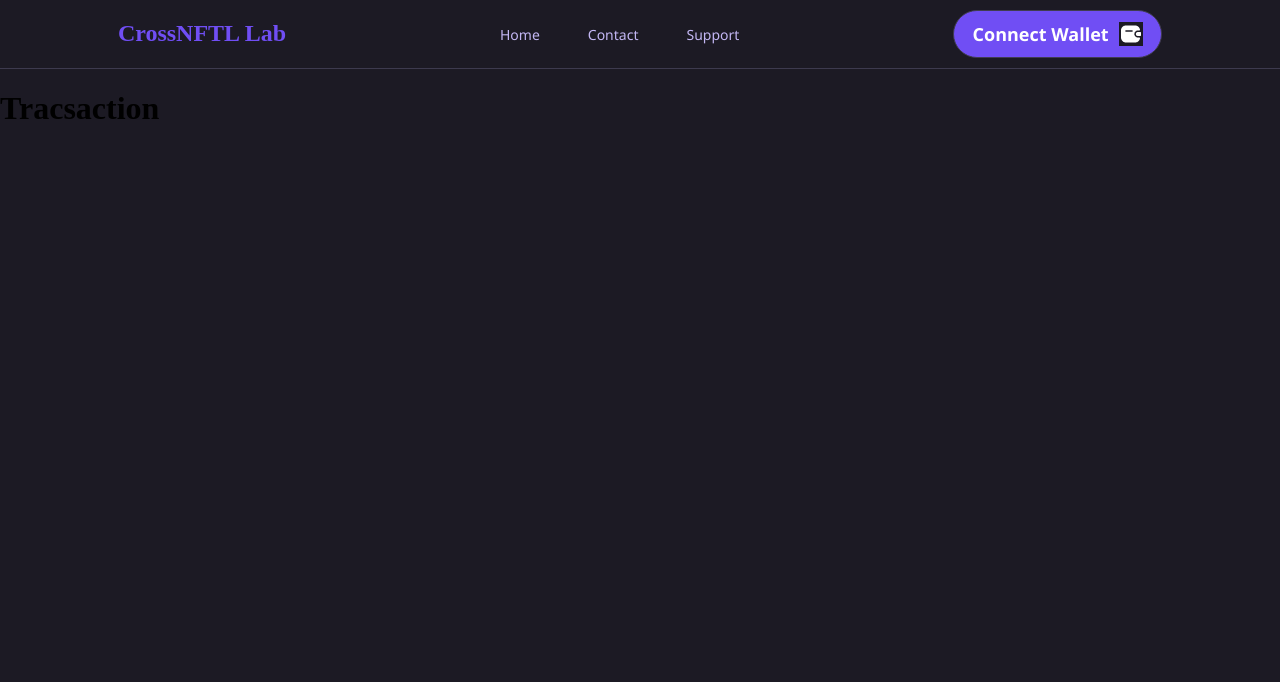
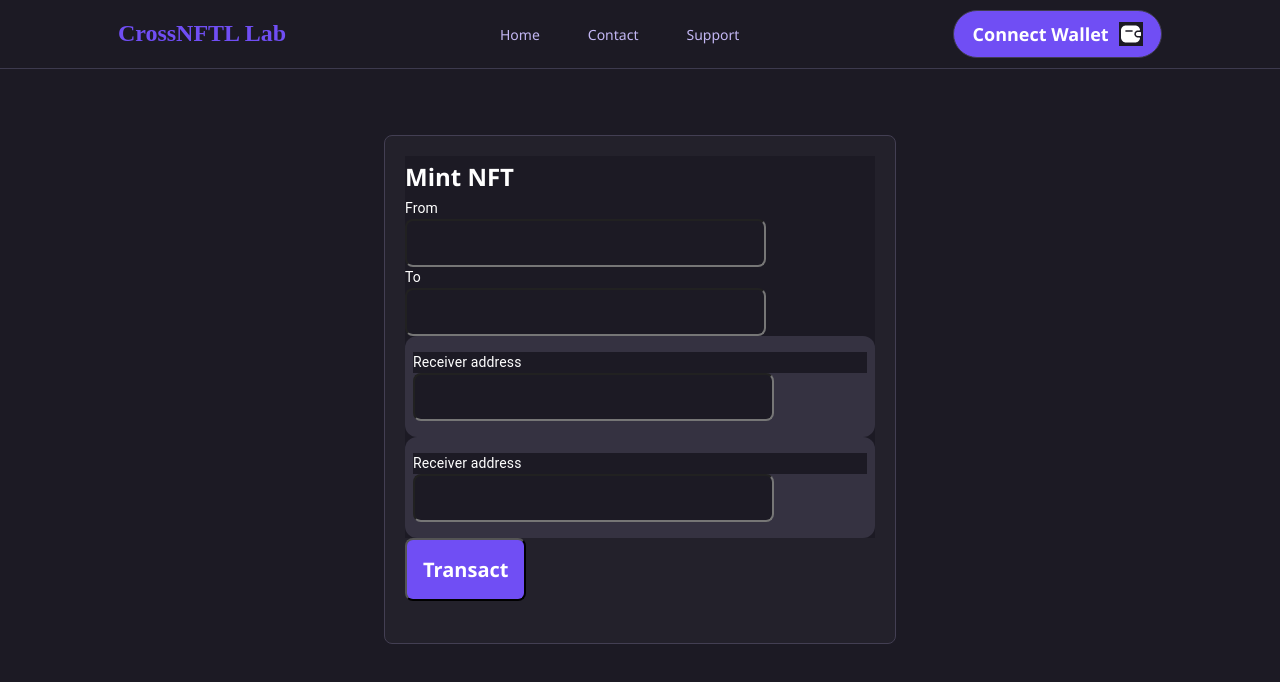
Before and after one commit to Gadera/crossnft, a React (Vite) app: page /launch_app/transaction in a window 1280 px wide. Shown: the top 682 px of the page. Built offline with nearby package versions, Linux system fonts and the light colour scheme.

Commit message:
working on trans comp

```diff
--- a/src/App.css
+++ b/src/App.css
@@ -4,7 +4,7 @@
   box-sizing: border-box;
   background: linear-gradient(180deg, #1C1A24 0%, #1C1A24 15.63%, #1C1A24 39.58%, #1C1A24 63.02%, #1C1A24 100%);
   font-family: system-ui, "inter" -apple-system, BlinkMacSystemFont, 'Segoe UI', Roboto, Oxygen, Ubuntu, Cantarell, 'Open Sans', 'Helvetica Neue', sans-serif;
-
+  /* overflow: hidden; */
 }
 .home_container{
   width: 100vw;
@@ -25,3 +25,82 @@
   height: 6em;
   filter: drop-shadow(0 0 3em #61dafbaa);
 } */
+
+
+/* ***********************************************************trans syles ******************************************************/
+
+.tans_container{
+
+  width: 100vw;
+  height: 80vh;
+  display: flex;
+  align-items: center;
+  justify-content: center;
+}
+
+.trans_wrapper{
+  width: 512px;
+  height: 509px;
+  border-radius: 8px;
+  border: 1px solid #433F53;
+  background: #23212B;
+  padding: 20px;
+
+  /* top: 50%; */
+  /* right: 50%; */
+  /* transform: translate(-50%, -50%); */
+}
+.trans_form_header{
+  color: #FFF;
+/* text-align: center; */
+font-family: Roboto;
+font-size: 14px;
+font-style: normal;
+font-weight: 400;
+line-height: 21px; /* 150% */
+letter-spacing: 0.131px;
+}
+.trans_header{
+  color: #FFF;
+font-variant-numeric: lining-nums proportional-nums;
+font-family: Segoe UI;
+font-size: 24px;
+font-style: normal;
+font-weight: 600;
+line-height: 42px; /* 175% */
+}
+.form_child{
+  /* width: 80%; */
+  height: 48px;
+  padding-right: 157.34px;
+  align-items: center;
+  border-radius: 8px;
+  background: #1C1A24;
+}
+.input_wrapper{
+  padding: 16px 8px;
+
+  border-radius: 12px;
+background: #353241;
+}
+.input_wrapper_text{
+  color: #FFF;
+font-family: Roboto;
+font-size: 14px;
+font-style: normal;
+font-weight: 400;
+line-height: 21px; /* 150% */
+letter-spacing: 0.131px;
+}
+.tans_btn{
+  color: #FFF;
+  font-variant-numeric: lining-nums proportional-nums;
+  font-family: Segoe UI;
+  font-size: 20px;
+  font-style: normal;
+  font-weight: 700;
+  line-height: normal;
+  border-radius: 8px;
+background: var(--Purple, #704EF4);
+padding: 16px;
+}
--- a/src/router/Trans.tsx
+++ b/src/router/Trans.tsx
@@ -1,9 +1,45 @@
 import React from 'react'
-
+import '../App.css'
 const Trans = () => {
   return (
     <div className='tans_container'>
-            <h1>Tracsaction</h1>
+           <div className="trans_wrapper">
+              <div className="trans_header_container">
+                <h2 className="trans_header">Mint NFT</h2>
+
+              </div>
+              <section className="trans_form">
+                <div className="trans_form_header">
+                  <p>From</p>
+                </div>
+                <input type="text" className="form_child" />
+              </section>
+              <section className="trans_form">
+                <div className="trans_form_header">
+                  <p>To</p>
+                </div>
+                <input type="text" className="form_child" />
+              </section>
+              <section className="trans_form">
+                {/* <div className="trans_form_header">
+                  <p>From</p>
+                </div> */}
+                 <div className="input_wrapper">
+                  <p className="input_wrapper_text">Receiver address</p>
+                <input type="text" className="form_child" />
+                </div>
+              </section>
+              <section className="trans_form">
+                {/* <div className="trans_form_header">
+                  <p>From</p>
+                </div> */}
+                <div className="input_wrapper">
+                <p className="input_wrapper_text">Receiver address</p>
+                <input type="text" className="form_child" />
+                </div>
+              </section>
+              <button className="tans_btn" type='submit'>Transact</button>
+           </div>
     </div>
   )
 }
```
